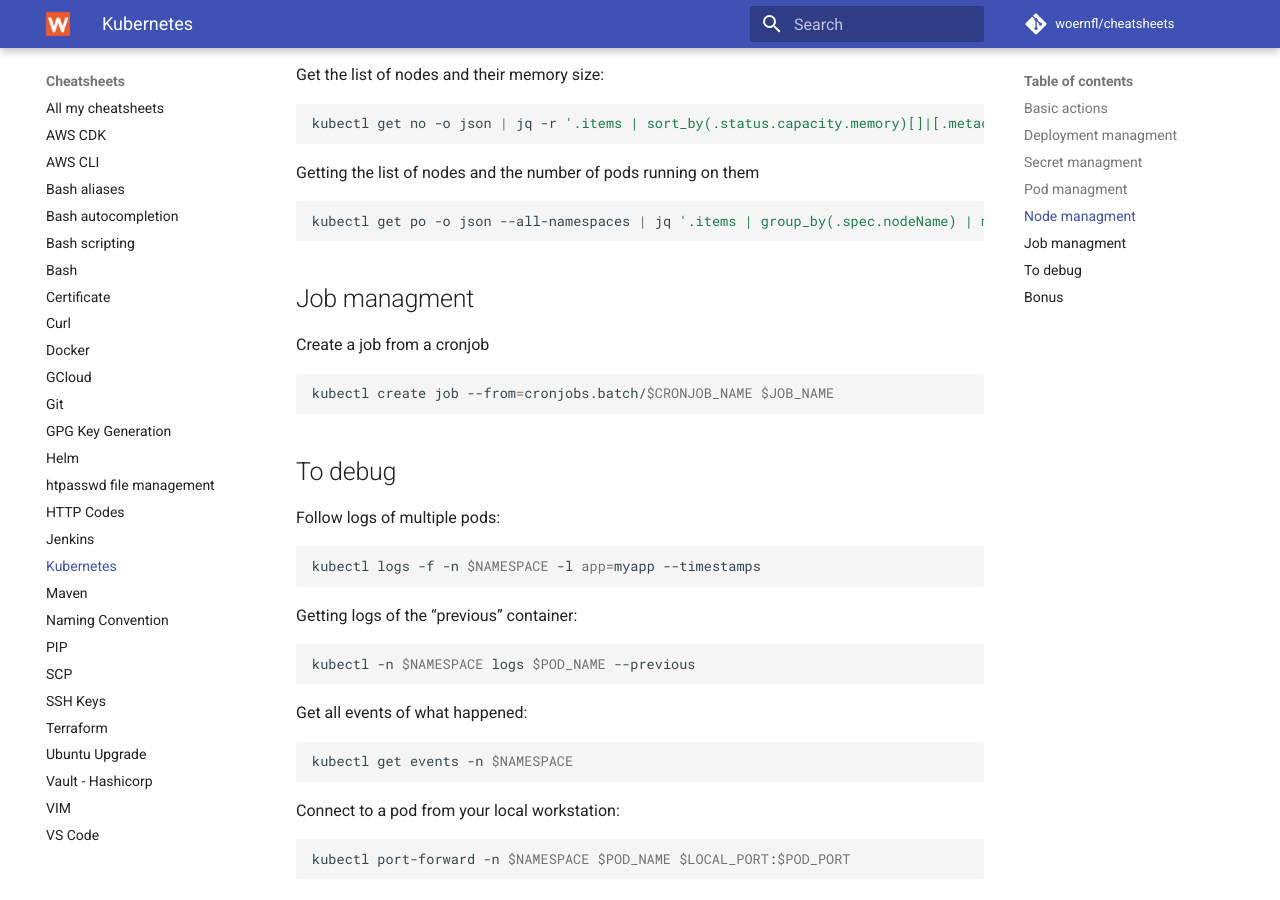
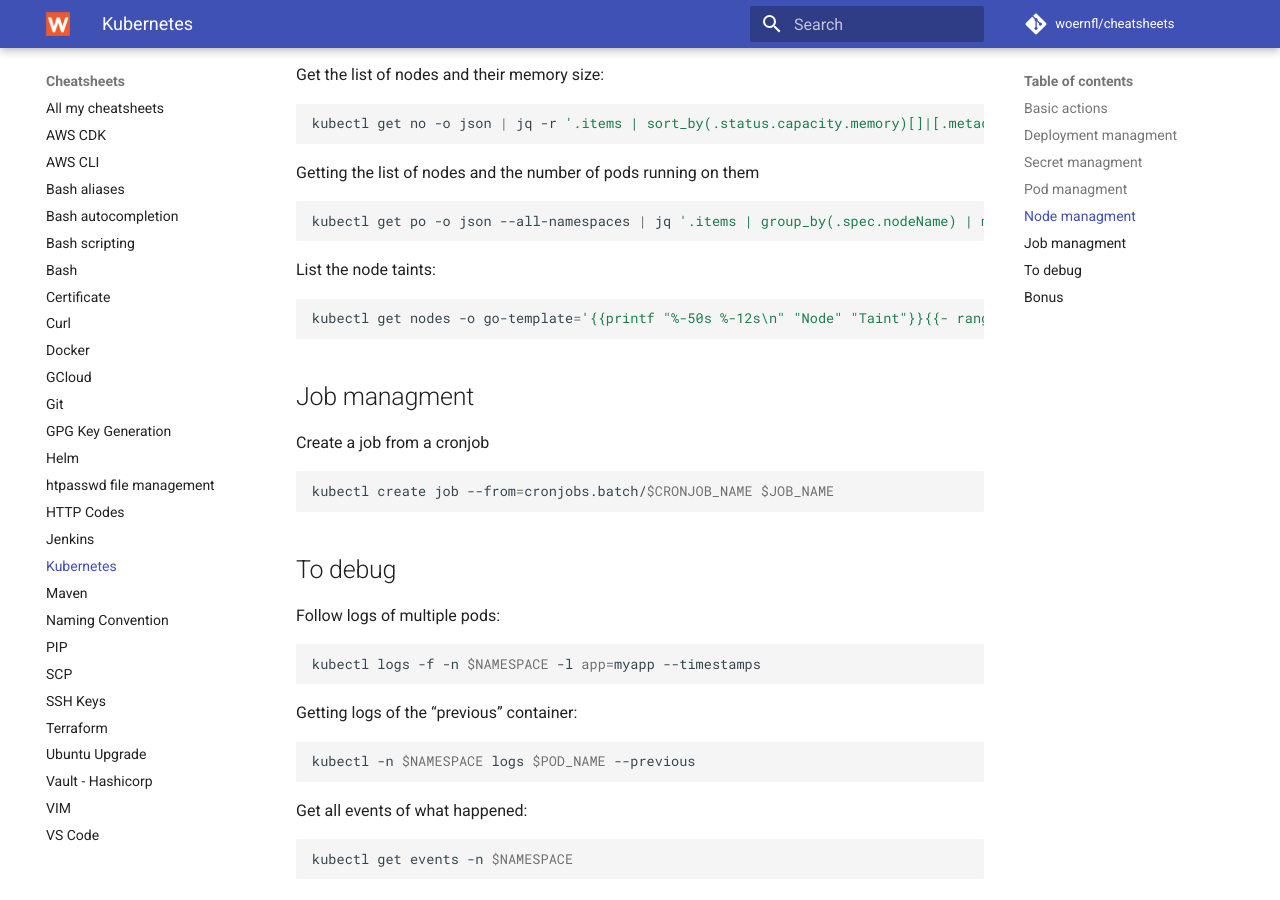
Before and after one commit to woernfl/cheatsheets, an MkDocs documentation site: the page built from docs/kubernetes.md, in a window 1280 px wide and 900 px high, scrolled down 1989 px. Built offline with MkDocs 1.6.1 and Material for MkDocs 9.7.7, drawn with Linux system fonts in a browser that asks for light colours; comment, search, counter and statistics services are not loaded.

Commit message:
Update kubernetes.md

````diff
--- a/docs/kubernetes.md
+++ b/docs/kubernetes.md
@@ -116,6 +116,12 @@
 kubectl get po -o json --all-namespaces | jq '.items | group_by(.spec.nodeName) | map({"nodeName": .[0].spec.nodeName, "count": length}) | sort_by(.count)'
 ```
 
+List the node taints:
+
+```bash
+kubectl get nodes -o go-template='{{printf "%-50s %-12s\n" "Node" "Taint"}}{{- range .items}}{{- if $taint := (index .spec "taints") }}{{- .metadata.name }}{{ "\t" }}{{- range $taint }}{{- .key }}={{ .value }}:{{ .effect }}{{ "\t" }}{{- end }}{{- "\n" }}{{- end}}{{- end}}'
+```
+
 ## Job managment
 
 Create a job from a cronjob
````
